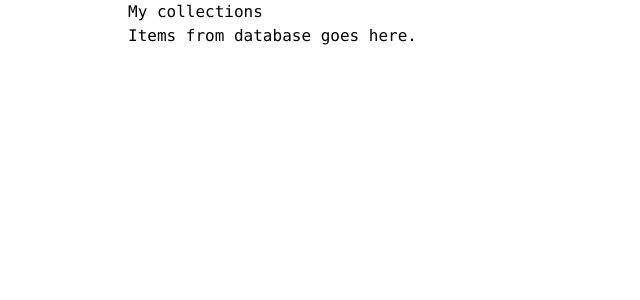
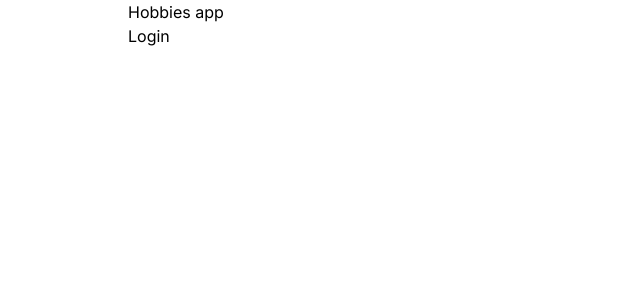
Before and after one commit to akshaykadambatt/hobbies, a Next.js app: page / in a window 1280 px wide. Shown: the top 300 px of the page, without its empty margins (0-640 px from the left). Built offline with nearby package versions, Linux system fonts and the light colour scheme.

Commit message:
chore: Create blank pages

```diff
--- /dev/null
+++ b/app/dashboard/[organizationId]/[itemId]/page.tsx
@@ -0,0 +1,11 @@
+import React from "react";
+
+const Page: React.FC = () => {
+  return (
+    <div>
+      Page
+    </div>
+  );
+};
+
+export default Page;
--- /dev/null
+++ b/app/dashboard/[organizationId]/page.tsx
@@ -0,0 +1,12 @@
+import React from "react";
+
+const Organization: React.FC = () => {
+  return (
+    <div>
+      Organization
+      - List of pages within collections.
+    </div>
+  );
+};
+
+export default Organization;
--- /dev/null
+++ b/app/dashboard/layout.tsx
@@ -0,0 +1,13 @@
+import type { Metadata, Viewport } from "next";
+import { Inter } from "next/font/google";
+import "../globals.css";
+
+export default function RootLayout({
+  children,
+}: Readonly<{
+  children: React.ReactNode;
+}>) {
+  return (
+      <div>Logged in{children}</div>
+  );
+}
--- /dev/null
+++ b/app/dashboard/page.tsx
@@ -0,0 +1,11 @@
+import React from "react";
+
+const Dashboard: React.FC = () => {
+  return (
+    <div>
+      Dashboard
+    </div>
+  );
+};
+
+export default Dashboard;
--- a/app/layout.tsx
+++ b/app/layout.tsx
@@ -48,7 +48,6 @@ export const viewport: Viewport = {
   themeColor: "#FFFFFF",
 };
 
-
 export default function RootLayout({
   children,
 }: Readonly<{
--- a/app/page.tsx
+++ b/app/page.tsx
@@ -3,9 +3,9 @@ import Image from "next/image";
 export default function Home() {
   return (
     <main className="flex min-h-screen flex-col items-center justify-between">
-      <div className="z-10 w-full max-w-5xl font-mono">
-        <h2 className="font-md">My collections</h2>
-        <a href="">Items from database goes here.</a>
+      <div className="z-10 w-full max-w-5xl">
+        <h2 className="font-md">Hobbies app</h2>
+        <h2 className="font-md">Login</h2>
       </div>
     </main>
   );
```
